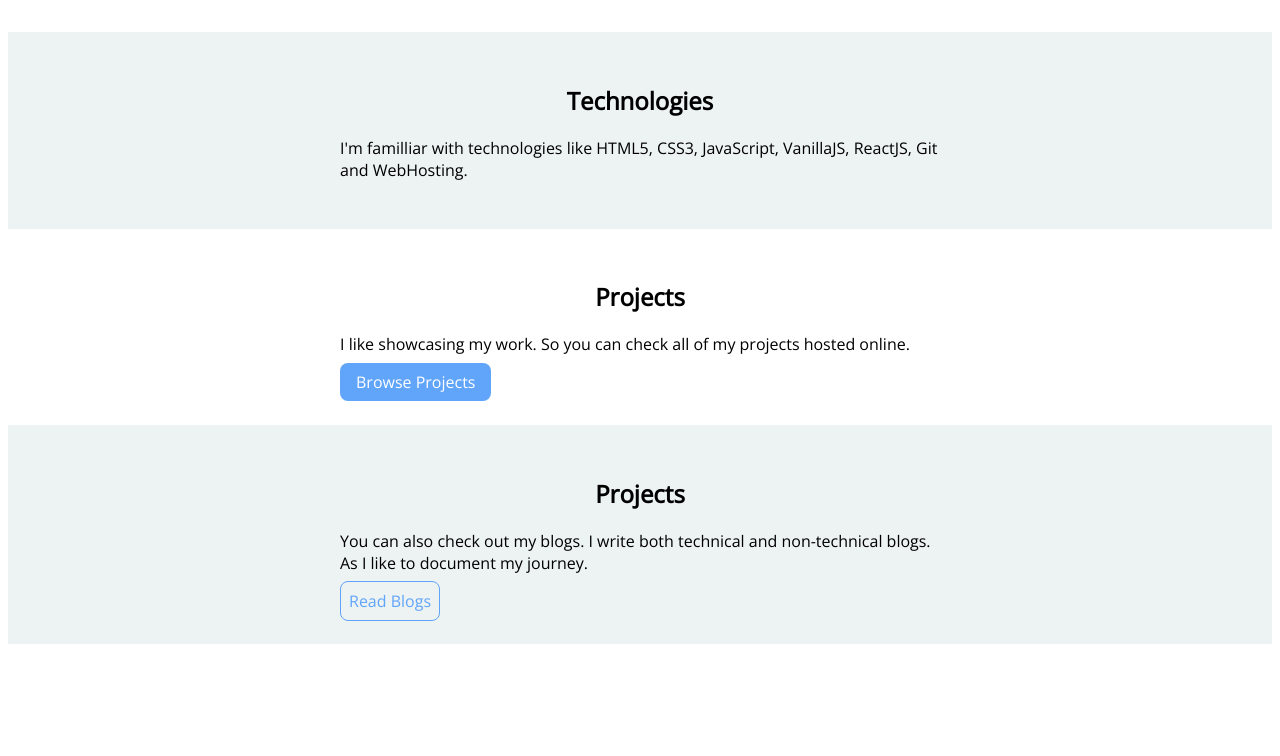
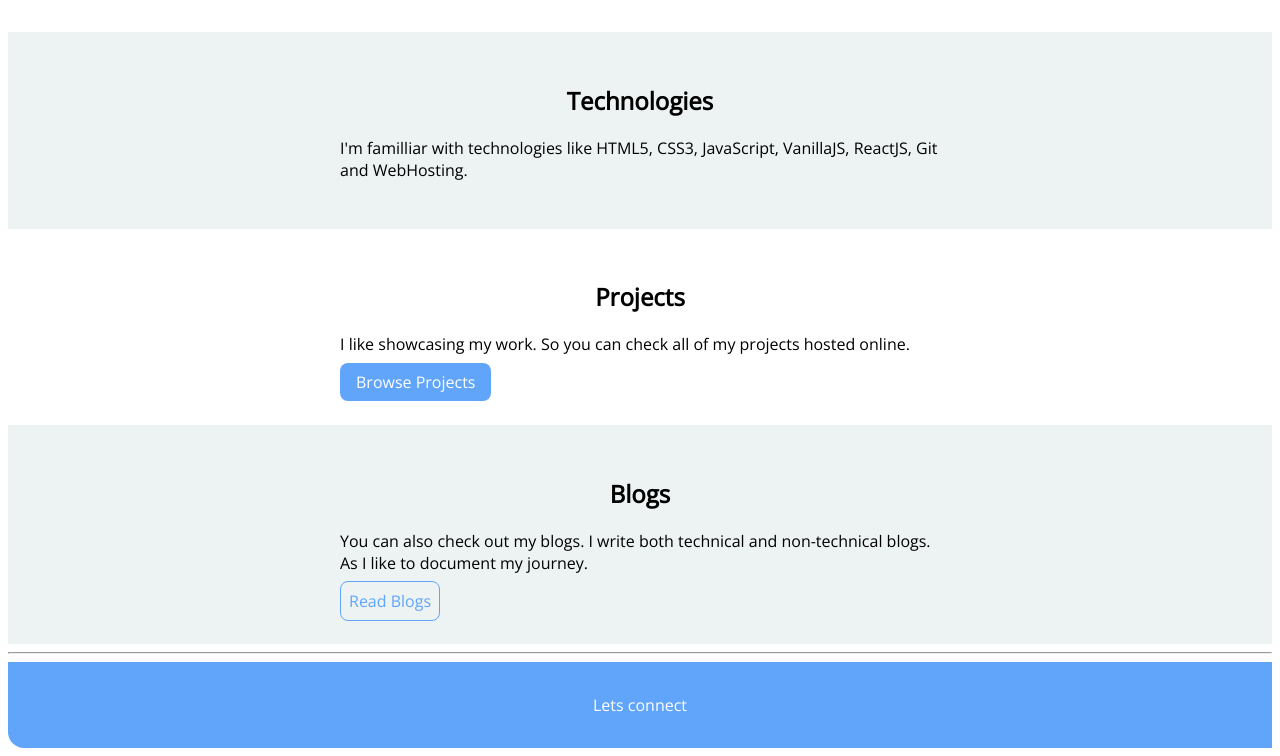
Before and after one commit to GauravDe-git/Gaurav-De-Portfolio, a plain HTML site: page Index.html in a window 1280 px wide. Shown: the part 557-1313 px from the top of the page. Before the commit the page ends 1209 px from the top, so only its background shows below. Drawn offline with nearby package versions, Linux system fonts and the light colour scheme.

Commit message:
add footer

```diff
--- a/Index.html
+++ b/Index.html
@@ -45,11 +45,18 @@
 
     <section class="section offwhite">
         <div class="container container-center">
-            <h1>Projects</h1>
+            <h1>Blogs</h1>
             <p>You can also check out my blogs. I write both technical and non-technical blogs. As I like to document my journey.</p>
             <a class="link link-secondary" href="/"> Read Blogs</a>
         </div>
     </section>
 
+    <hr>
+
+    <footer class="footer">
+        <div>
+            Lets connect
+        </div>
+    </footer>
 </body>
 </html>
--- a/styles.css
+++ b/styles.css
@@ -105,3 +105,18 @@ body{
     max-width: 600px;
     margin: auto;
 }
+
+/*footer*/
+
+.hr{
+    padding: 2rem 0rem;
+}
+
+.footer{
+    background-color: var(--primarycolor);
+    overflow: auto;
+    color: white;
+    padding: 2rem 1rem;
+    text-align: center;
+    border-bottom-left-radius: 1rem;
+}
```
